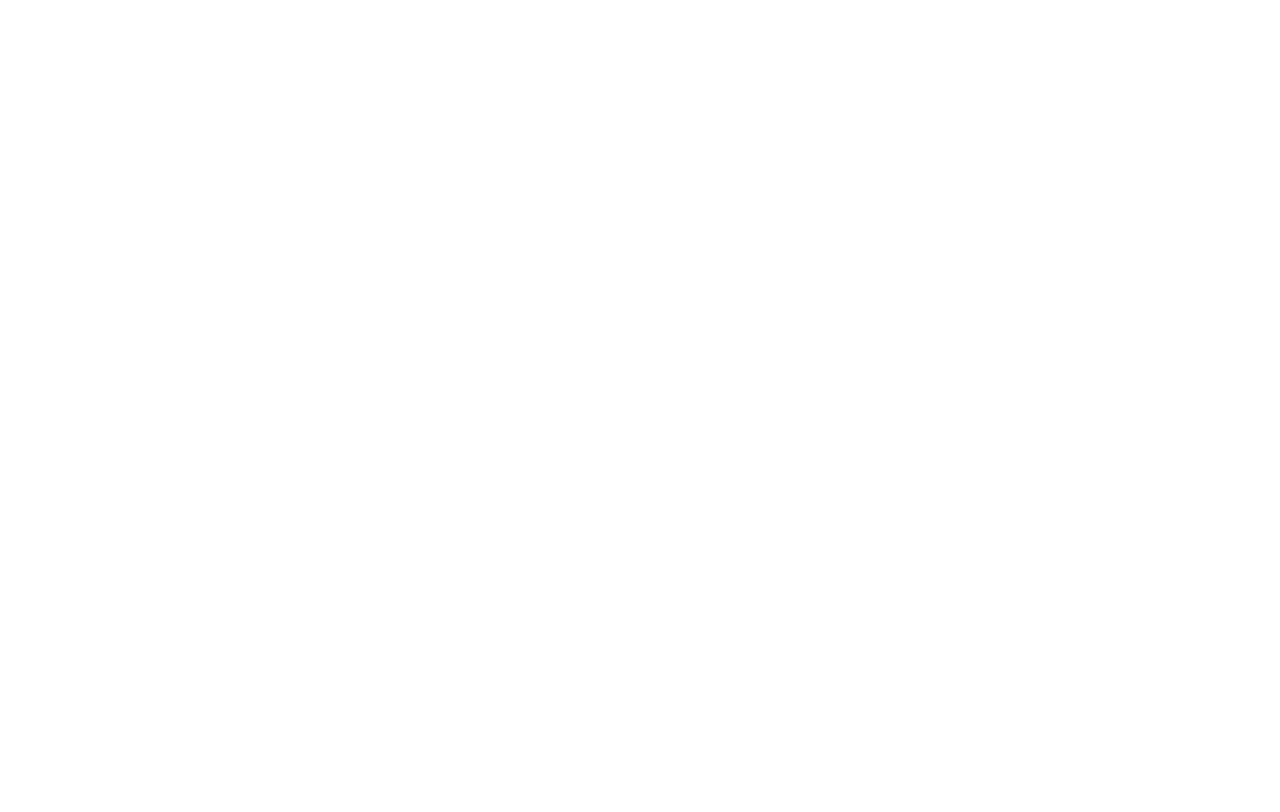
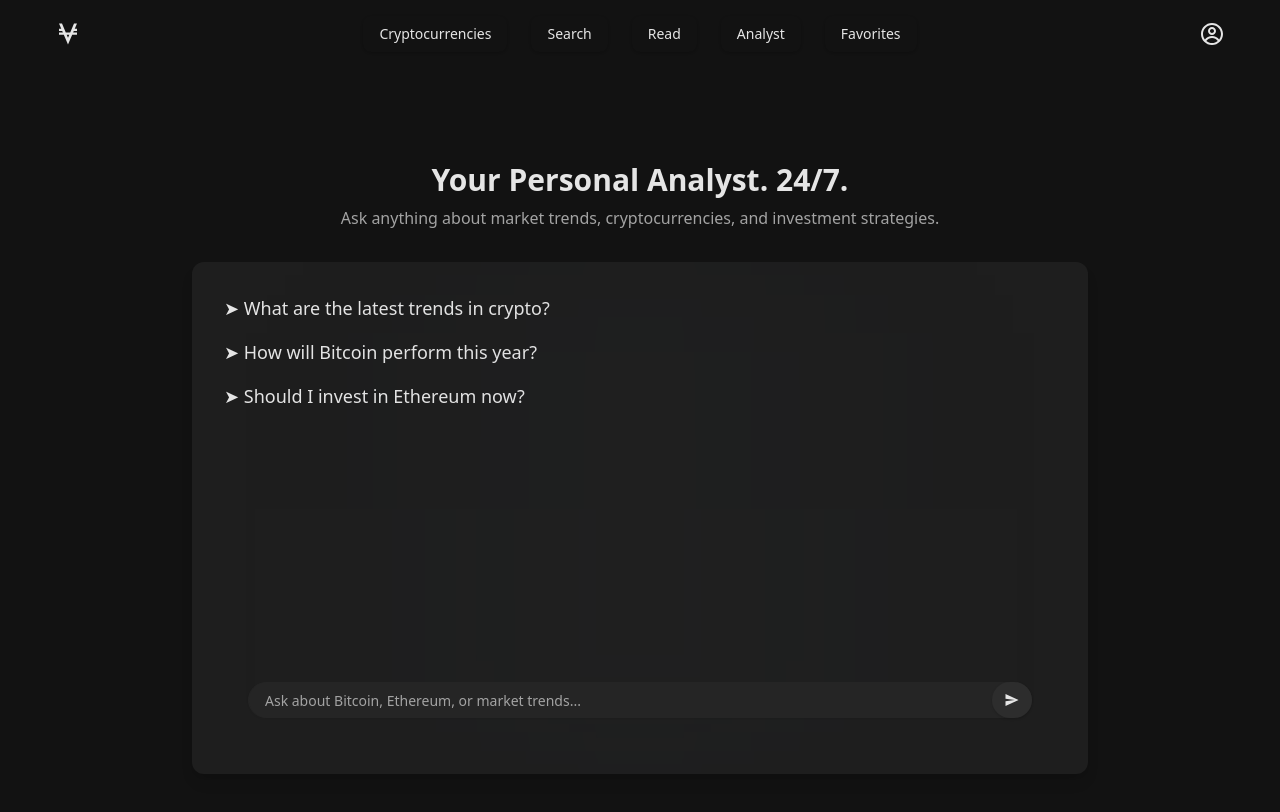
Before and after one commit to ilyastorunn/tracker, a React (Vite) app: page /analyst in a window 1280 px wide. Before the commit this address had no page. Shown: the top 812 px of the page. Built offline with nearby package versions, Linux system fonts and the light colour scheme.

Commit message:
minor updates

```diff
--- a/src/App.jsx
+++ b/src/App.jsx
@@ -7,6 +7,7 @@
 import NotFound from "./pages/NotFound";
 import News from "./pages/News";
 import Welcome from "./pages/Welcome";
+import Analyst from "./pages/Analyst";
 
 function App() {
   return (
@@ -20,6 +21,7 @@
         <Route path="/contact" element={<Contact />} />
         <Route path="/notfound" element={<NotFound />} />
         <Route path="/news" element={<News />} />
+        <Route path="/analyst" element={<Analyst />} />
       </Routes>
     </BrowserRouter>
   );
--- /dev/null
+++ b/src/pages/Analyst.jsx
@@ -0,0 +1,62 @@
+import { useState } from "react";
+import { Input } from "@/components/ui/input";
+import { Button } from "@/components/ui/button";
+import { IoMdSend } from "react-icons/io";
+import Header from "../components/custom/Header";
+import Footer from "../components/custom/Footer";
+
+export default function Analyst() {
+  const [question, setQuestion] = useState("");
+
+  const exampleQuestions = [
+    "What are the latest trends in crypto?",
+    "How will Bitcoin perform this year?",
+    "Should I invest in Ethereum now?",
+  ];
+
+  return (
+    <>
+      <Header />
+      <div className="flex flex-col items-center justify-center min-h-screen bg-background text-text-primary px-6">
+        <div className="text-center mb-8">
+          <h1 className="text-3xl font-semibold">
+            Your Personal Analyst. 24/7.
+          </h1>
+          <p className="text-muted-foreground mt-2">
+            Ask anything about market trends, cryptocurrencies, and investment
+            strategies.
+          </p>
+        </div>
+        <div className="w-full max-w-4xl bg-card p-8 rounded-lg shadow-lg relative overflow-hidden">
+          <div className="absolute inset-0 bg-gradient-to-r from-transparent via-gray-600/10 to-transparent rounded-lg blur-3xl opacity-30" />
+          <div className="mb-8 space-y-4">
+            {exampleQuestions.map((q, index) => (
+              <p
+                key={index}
+                className="text-lg cursor-pointer hover:text-white transition"
+                onClick={() => setQuestion(q)}
+              >
+                ➤ {q}
+              </p>
+            ))}
+          </div>
+          <div className="bg-transparent p-6 rounded-lg min-h-[300px] flex flex-col justify-end">
+            <div className="flex-grow"></div>
+            <div className="relative mt-4">
+              <Input
+                type="text"
+                placeholder="Ask about Bitcoin, Ethereum, or market trends..."
+                value={question}
+                onChange={(e) => setQuestion(e.target.value)}
+                className="w-full p-4 pr-14 bg-input text-text-primary focus:outline-none rounded-full mx-auto"
+              />
+              <Button className="absolute right-0 top-[50%] transform -translate-y-[50%] bg-muted hover:bg-muted/80 p-3 rounded-full">
+                <IoMdSend className="w-4 h-4 text-text-primary" />
+              </Button>
+            </div>
+          </div>
+        </div>
+      </div>
+    </>
+  );
+}
```
